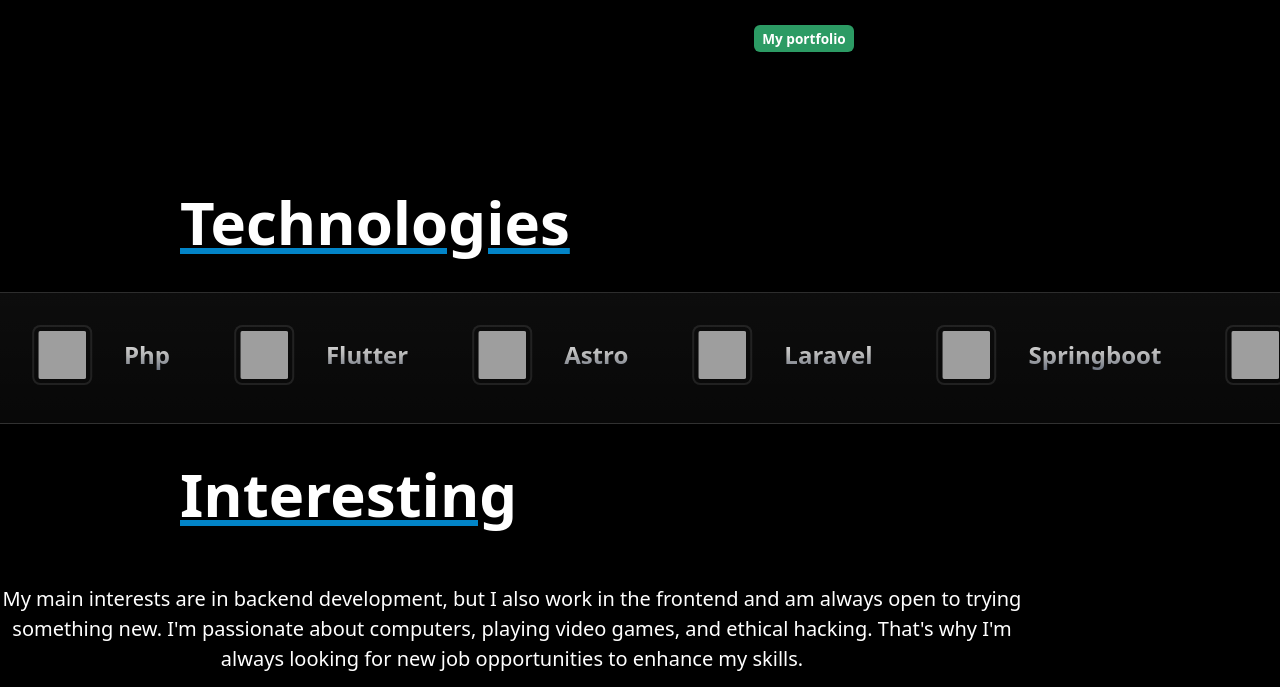
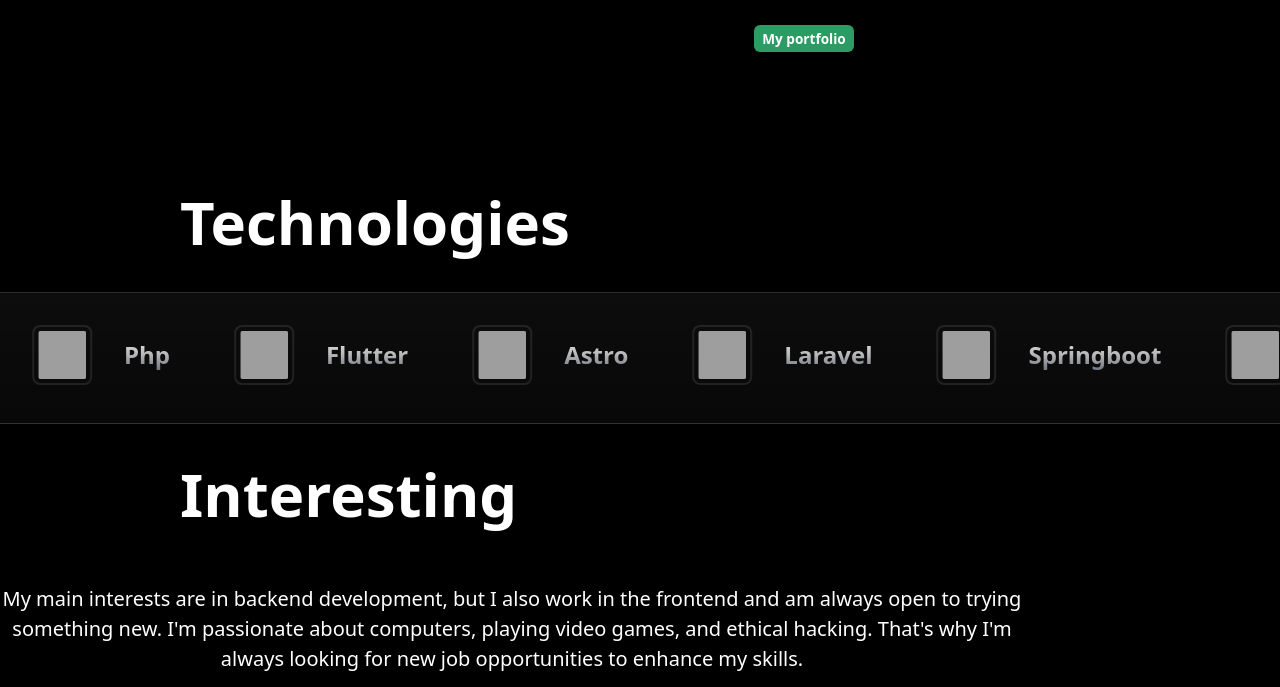
Before and after one commit to Granpiecito/portfolioAstro, an Astro site: page / in a window 1280 px wide. Shown: the part 979-1666 px from the top of the page. Built offline with nearby package versions, Linux system fonts and the light colour scheme; Astro itself is replaced by a stand-in of ours; grey boxes are pictures that could not be loaded; a web font is replaced by a local one.

Commit message:
remove underline

```diff
--- a/src/components/Interesting.astro
+++ b/src/components/Interesting.astro
@@ -1,7 +1,7 @@
 
     <div class=" first:text-center sm:text-center w-[75%] mx-auto mt-10 mb-10">
         <h2
-            class="underline decoration-sky-600 font-black w-fit md:mx-0 md:ml-5 sm:text-6xl xs:text-[40px] xs:text-center
+            class=" font-black w-fit md:mx-0 md:ml-5 sm:text-6xl xs:text-[40px] xs:text-center
             sm:text-center "
         >
             Interesting
--- a/src/components/Technologies.astro
+++ b/src/components/Technologies.astro
@@ -6,7 +6,7 @@
 <div class="text-center sm:text-center w-[75%] mx-auto mt-20 mb-10"
 data-tech-h1
 >
-    <h2 class=" underline decoration-sky-600 cursor-pointer font-black w-fit md:mx-0 md:ml-5 sm:text-6xl xs:text-[40px] xs:text-center">Technologies</h2>
+    <h2 class=" cursor-pointer font-black w-fit md:mx-0 md:ml-5 sm:text-6xl xs:text-[40px] xs:text-center">Technologies</h2>
 </div>
 
 <!--Slider-->
```
Also changed, not shown: README.md, 1 other file.
